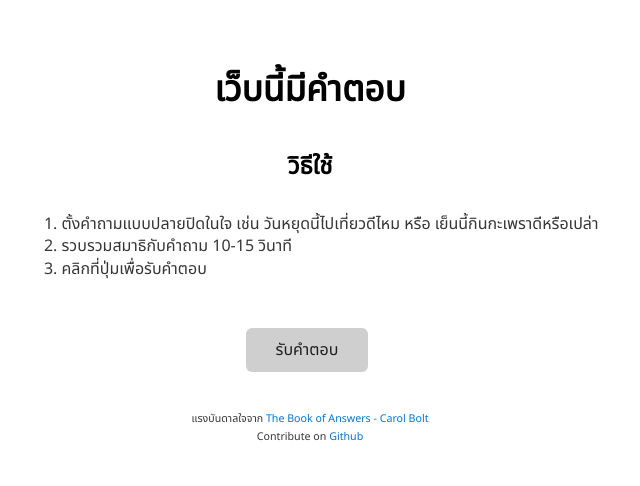
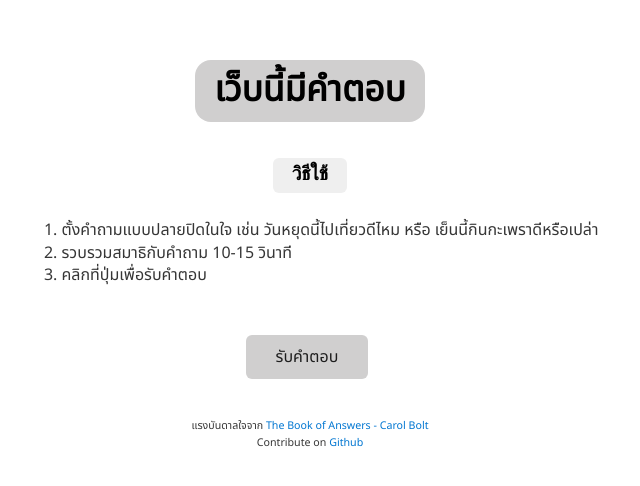
Before and after one commit to narze/the-web-of-answers, a SvelteKit app: page / in a window 1280 px wide. Shown: the part 156-642 px from the top of the page, without its empty margins (330-970 px from the left). Built offline with nearby package versions, Linux system fonts and the light colour scheme.

Commit message:
Style homepage

```diff
--- a/src/app.postcss
+++ b/src/app.postcss
@@ -16,6 +16,17 @@ button {
 	margin-top: 2rem;
 }
 
+code {
+	padding: 0.4rem 1.2rem;
+}
+
+.title {
+	padding: 0.4rem 1.2rem;
+	background-color: var(--button-base);
+	border: none;
+	border-radius: 1rem;
+}
+
 .sub {
 	margin-top: 2rem;
 	font-size: 0.8rem;
--- a/src/routes/+page.svelte
+++ b/src/routes/+page.svelte
@@ -46,9 +46,9 @@
 
 {#if show}
 	<main out:fade>
-		<h1>เว็บนี้มีคำตอบ</h1>
+		<h1 class="title">เว็บนี้มีคำตอบ</h1>
 
-		<h2>วิธีใช้</h2>
+		<h2><code>วิธีใช้</code></h2>
 
 		<ol>
 			<li>ตั้งคำถามแบบปลายปิดในใจ เช่น วันหยุดนี้ไปเที่ยวดีไหม หรือ เย็นนี้กินกะเพราดีหรือเปล่า</li>
```
